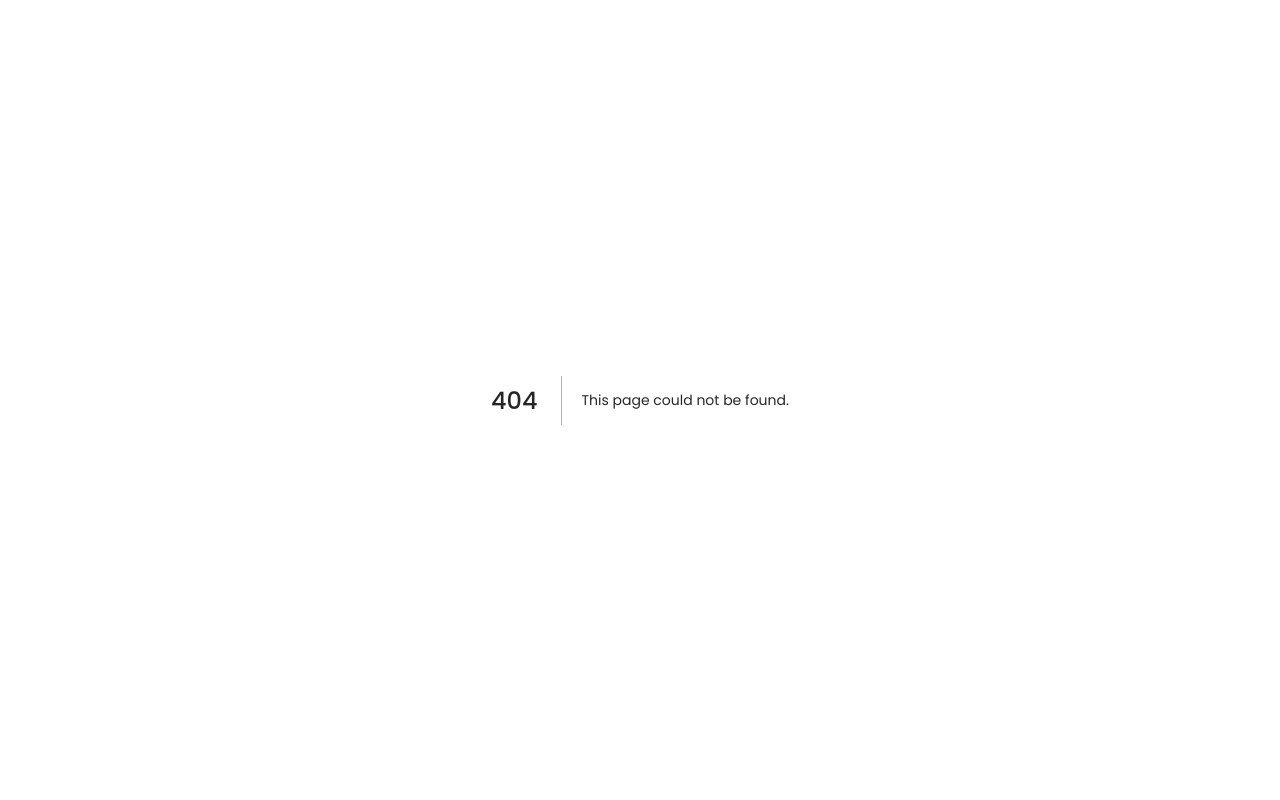
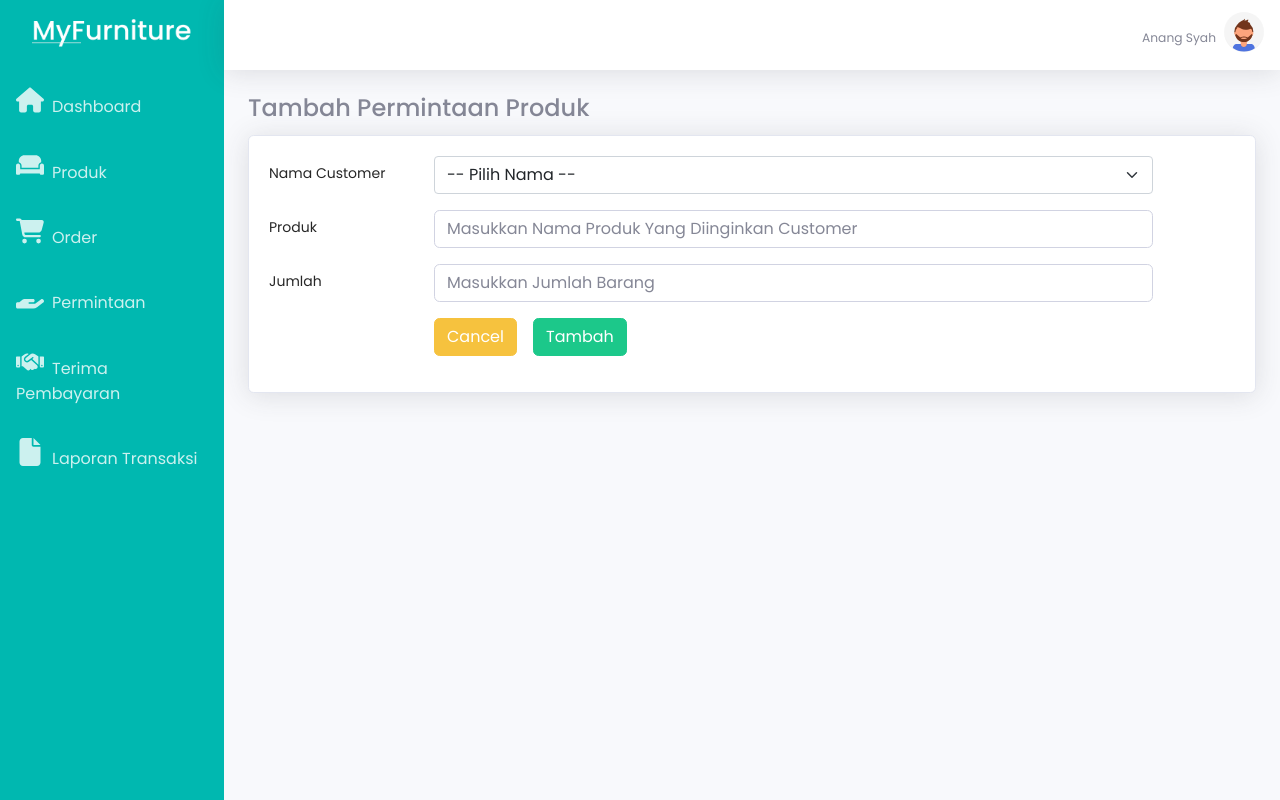
Before and after one commit to Anang20/myFurniiture-Frontend, a Next.js app: page /dashboard/permintaan/tambah_permintaan in a window 1280 px wide. Before the commit this address had no page. Built offline with nearby package versions, Linux system fonts and the light colour scheme.

Commit message:
FEAT: menambahkan halaman tambah permintaan

```diff
--- /dev/null
+++ b/pages/dashboard/permintaan/tambah_permintaan.js
@@ -0,0 +1,113 @@
+import { useRouter } from "next/router";
+import { useState } from "react";
+import axios from "axios";
+import NavbarAdmin from "../../components/navbar_admin";
+import SidebarAdmin from "../../components/sidebar_admin";
+import Head from "next/head";
+import Link from "next/link";
+
+const TambahPermintaan = () => {
+
+    const [nama_customer, setNamaCustsomer] = useState([])
+    const [nama_produk, setNamaProduk] = useState([])
+    const [jumlah, setJumlah] = useState([])
+
+    const onChangeNamaCustomer = (e) => {
+        const value = e.target.value
+        setNamaCustsomer(value)
+    }
+
+    const onChangeNamaProduk = (e) => {
+        const value = e.target.value
+        setNamaProduk(value)
+    }
+
+    const onChangeJumlah = (e) => {
+        const value = e.target.value
+        setJumlah(value)
+    }
+
+    const onFormSubmit = (e) => {
+        e.preventDefault()
+    }
+
+    const router = useRouter()
+
+    const tambahPermintaanSubmit = async () => {
+        try {
+            const data = {
+            'nama_customer': nama_customer,
+            'nama_produk': nama_produk,
+            'jumlah': jumlah,
+            }
+
+            const res = await axios.post(`${appConfig.apiUrl}/produk`, data, {
+                headers: {
+                    'Authorization': `Bearer ${localStorage.getItem('accessToken')}`
+                }
+            })
+
+    }catch(e){
+
+    }}
+    return (
+        <>
+        <Head>
+            <title>MyFuniture | Tambah Permintaan Produk</title>
+            <meta name="viewport" content="initial-scale=1.0, width=device-width" />
+        </Head>
+        <div id="wrapper">
+            <SidebarAdmin/>
+            <div id="content-wrapper" className="d-flex flex-column">
+                <div id="content">
+                <NavbarAdmin/>
+                <div className="container-fluid">
+                    <h4 className="text-gray-600">Tambah Permintaan Produk</h4>
+                    <div className="card shadow">
+                        <div className="card-body">
+
+                            <form onSubmit={onFormSubmit} method="POST">
+                                <div className="row mb-3">
+                                    <label htmlFor="nama_produk" className="col-sm-2 col-form-label">Nama Customer</label>
+                                    <div className="col-sm-9">
+                                        <select name="provinsi" className="form-select" onChange={onChangeNamaCustomer} aria-label="Default select example">
+                                            <option defaultValue={'Pilih Provinsi'}>-- Pilih Nama --</option>
+                                            <option value={1}>Anang Syah Amirul Haqim</option>
+                                            <option value={2}>Fernanda Iqshal</option>
+                                            <option value={3}>Zainuddin</option>
+                                        </select>
+                                    </div>
+                                </div>
+                                <div className="row mb-3">
+                                    <label htmlFor="gambar" className="col-sm-2 col-form-label">Produk</label>
+                                    <div className="col-sm-9">
+                                        <input type="text" className="form-control" onChange={onChangeNamaProduk} placeholder="Masukkan Nama Produk Yang Diinginkan Customer" required/>
+                                    </div>
+                                </div>
+                                <div className="row mb-3">
+                                    <label htmlFor="harga" className="col-sm-2 col-form-label">Jumlah</label>
+                                    <div className="col-sm-9">
+                                        <input type="number" className="form-control" onChange={onChangeJumlah} placeholder="Masukkan Jumlah Barang" required/>
+                                    </div>
+                                </div>
+                                <div className="row mb-3">
+                                    <div className="col-sm-2"></div>
+                                    <div className="col-sm-5">
+                                        <Link href="/dashboard/permintaan">
+                                            <a className="btn btn-warning mr-3">Cancel</a>
+                                        </Link>
+                                        <button type="submit" className="btn btn-success" onClick={tambahPermintaanSubmit}>Tambah</button>
+                                    </div>
+                                </div>
+                            </form>
+
+                        </div>
+                    </div>
+                </div>
+            </div>
+        </div>
+    </div>
+    </>
+    )
+    }
+export default TambahPermintaan;
```
